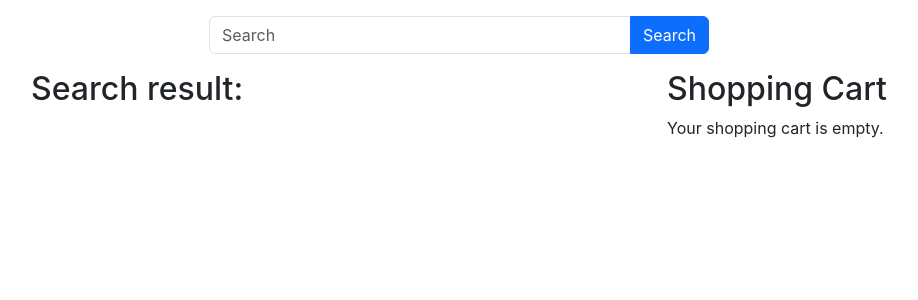
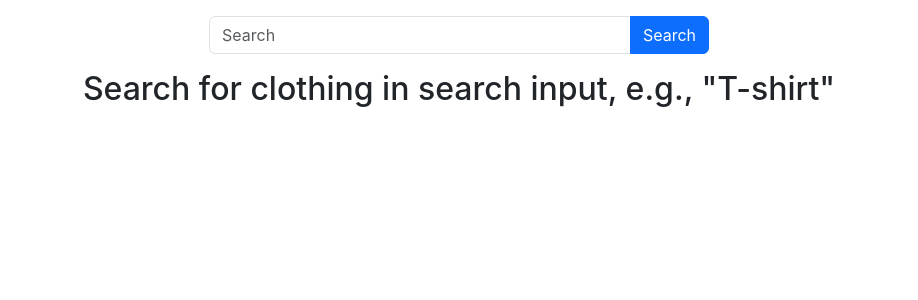
Before and after one commit to andjan3/inlamningsuppgift-webbshop-JS3-Andrea-JandergrenFE23, a React (Create React App) app in the folder inlamning3-webbshop/: page / in a window 1280 px wide. Shown: the top 300 px of the page, without its empty margins (181-1099 px from the left). Built offline with nearby package versions, Linux system fonts and the light colour scheme.

Commit message:
Updated parentComponent Webbshop
Implemented conditional rendering for the child components, ProductList and CartItemList, by determining whether filteredProducts is empty or not

```diff
--- a/inlamning3-webbshop/src/Webbshop.tsx
+++ b/inlamning3-webbshop/src/Webbshop.tsx
@@ -1,17 +1,30 @@
-import React from "react";
 import "./App.css";
 import Searchbar from "./components/Searchbar";
 import ProductList from "./components/ProductList";
 import CartItemList from "./components/CartItemList";
+import { useAppSelector } from "./redux/reduxHooks";
+import { selectFilteredProducts } from "./redux/productSlice";
 
 function Webbshop() {
+  const filteredProducts = useAppSelector(selectFilteredProducts);
+
+  const renderContent = () => {
+    if (filteredProducts.length === 0) {
+      return <h2>Search for clothing in search input, e.g., "T-shirt"</h2>;
+    } else {
+      return (
+        <>
+          <ProductList />
+          <CartItemList />
+        </>
+      );
+    }
+  };
+
   return (
     <div className="App">
       <Searchbar />
-      <div className="wrapper">
-        <ProductList />
-        <CartItemList />
-      </div>
+      <div className="wrapper">{renderContent()}</div>
     </div>
   );
 }
```
